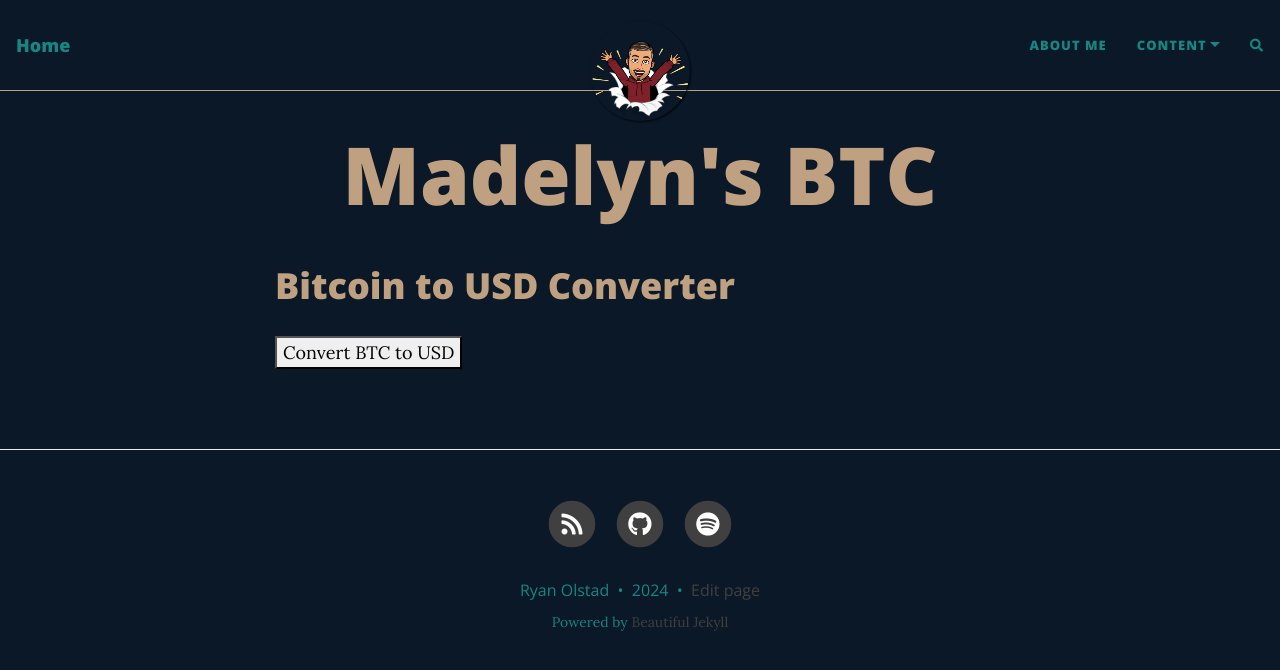
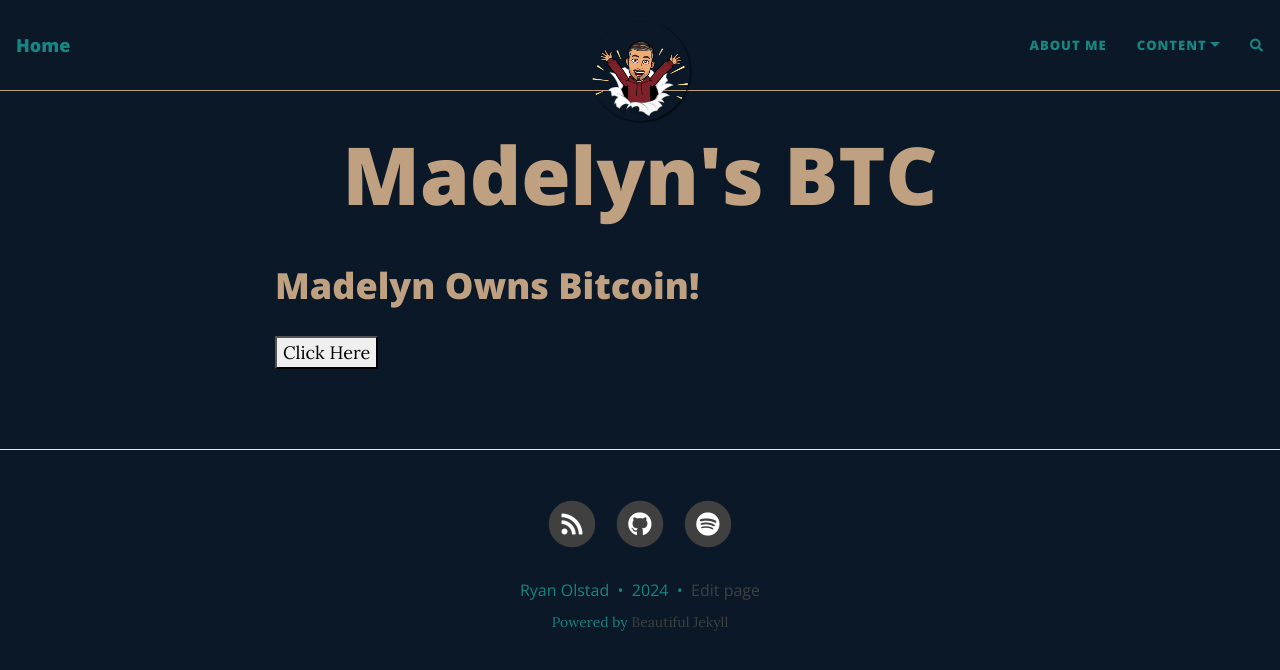
Before and after one commit to datslo/datslo.github.io, a Jekyll site: the page built from madelyn.md, in a window 1280 px wide. Shown: the top 670 px of the page. Built offline with Jekyll 4.4.1, drawn with Linux system fonts in a browser that asks for light colours; nearby versions of some CDN libraries; comment, search, counter and statistics services are not loaded.

Commit message:
Update madelyn.md

```diff
--- a/madelyn.md
+++ b/madelyn.md
@@ -3,9 +3,9 @@ layout: page
 title: Madelyn's BTC
 ---
 
-# Bitcoin to USD Converter
+# Madelyn Owns Bitcoin!
 
-<button id="convert-btn">Convert BTC to USD</button>
+<button id="convert-btn">Click Here</button>
 <p id="conversion-result"></p>
 
 <script>
@@ -16,7 +16,7 @@ document.getElementById('convert-btn').addEventListener('click', function() {
             const btcPrice = data.bitcoin.usd;
             const amountBtc = 0.00231961;
             const usdValue = btcPrice * amountBtc;
-            document.getElementById('conversion-result').textContent = `The value of 0.00231961 BTC is approximately $${usdValue.toFixed(2)} USD`;
+            document.getElementById('conversion-result').textContent = `At this point in time, Madelyn has approximately $${usdValue.toFixed(2)} USD`;
         })
         .catch(error => {
             console.error('Error fetching BTC data:', error);
```
